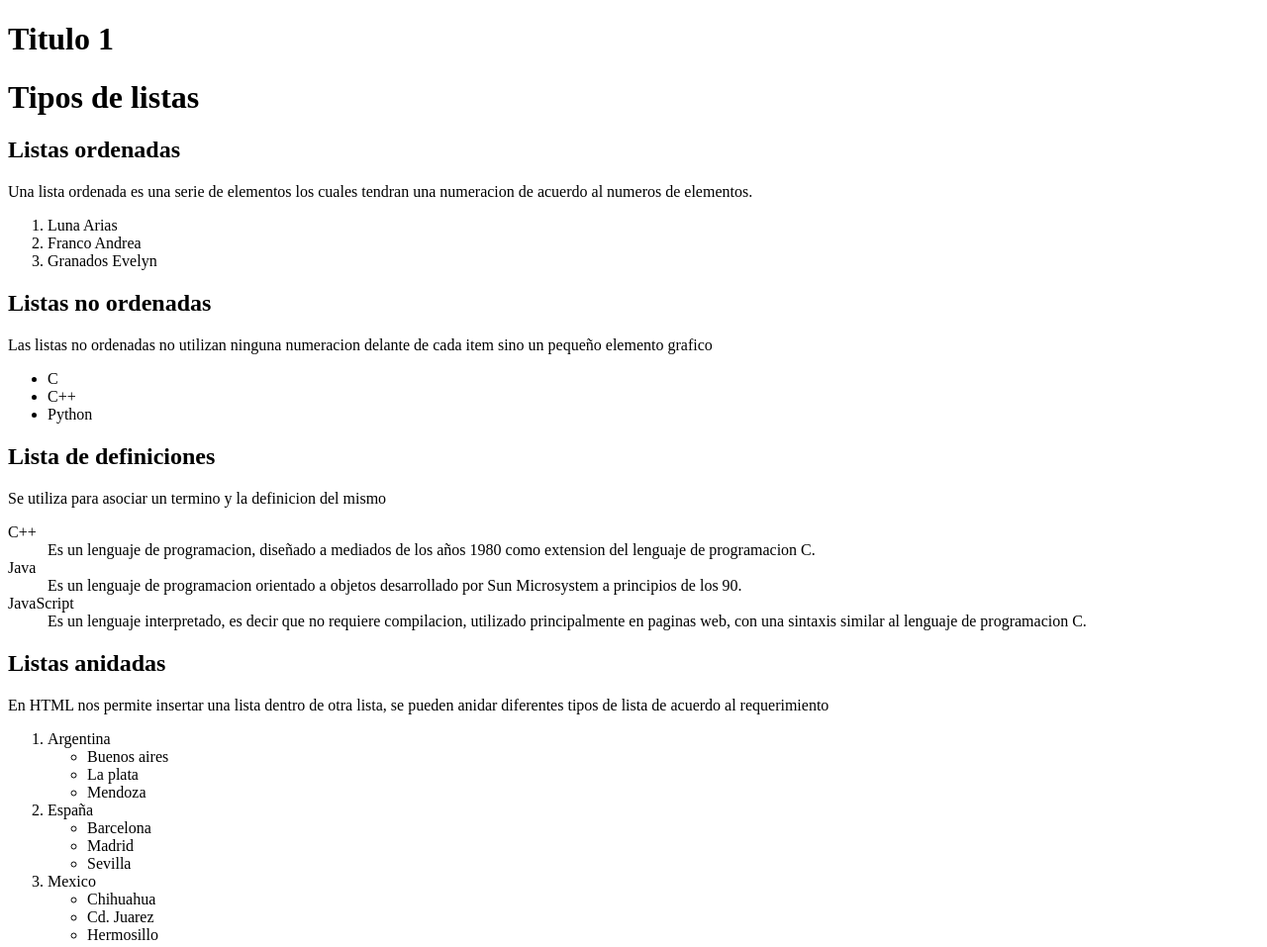
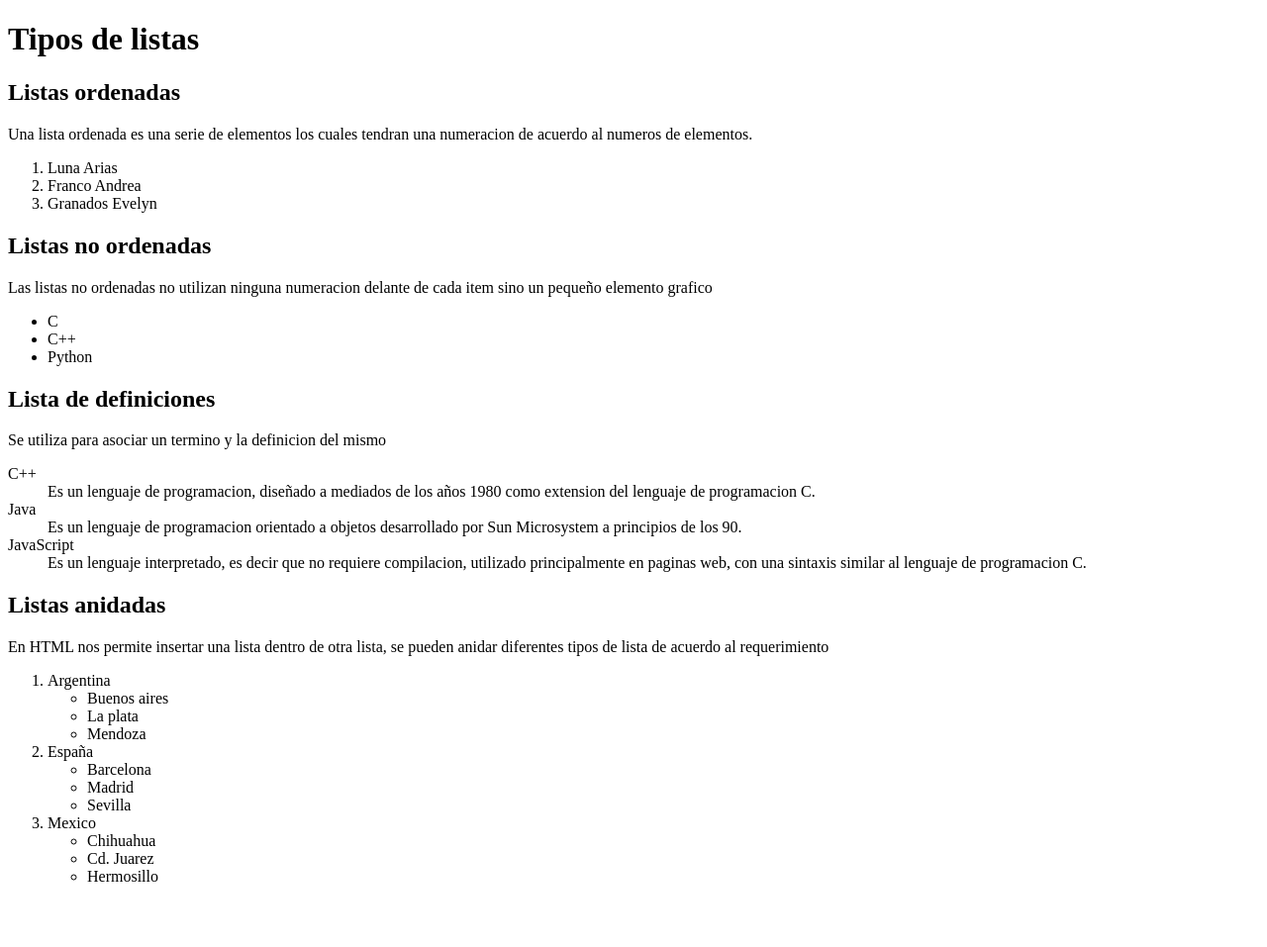
Before and after one commit to izquierdoalex08/Construye_aplicaciones_web_0852, a plain HTML site: page P1 Practica HTML/tiposdelistas.html in a window 1280 px wide. Shown: the whole page at 99% size. After the commit the page ends 911 px from the top, so only its background shows below. Drawn offline with Linux system fonts and the light colour scheme.

Commit message:
Update tiposdelistas.html

```diff
--- a/P1 Practica HTML/tiposdelistas.html
+++ b/P1 Practica HTML/tiposdelistas.html
@@ -8,7 +8,6 @@
 </head> <!-- Cierra la etiqueta de las instrucciones que le dan diseño a la página -->
 
 <body> <!-- Inicia la etiqueta del cuerpo de la página, esto es lo visible en la página web -->
-  <h1> Titulo 1 </h1> <!-- Diferentes tipos de títulos, según su número varía el tamaño del texto, el h1 es el título principal y el h6 el subtítulo mas pequeño -->
   <h1>Tipos de listas</h1> <!-- Título principal -->
   <h2>Listas ordenadas</h2> <!-- Subtitulo -->
   <p>Una lista ordenada es una serie de elementos los cuales <!-- Párrafo -->
```
